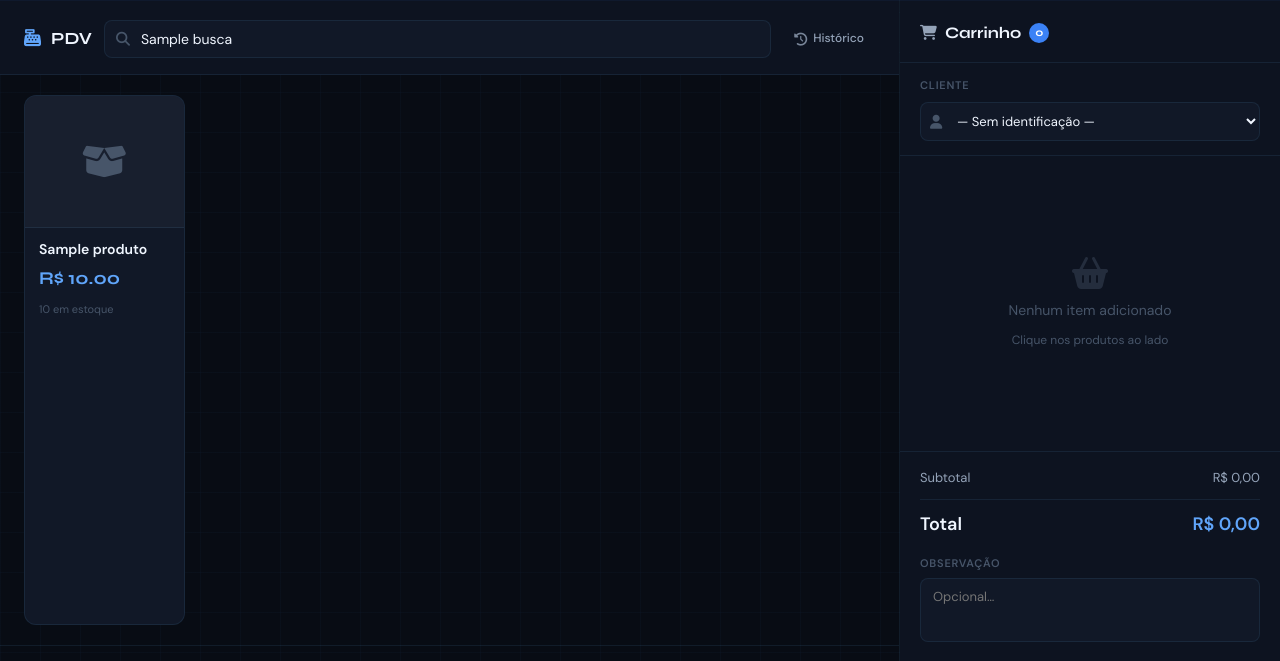
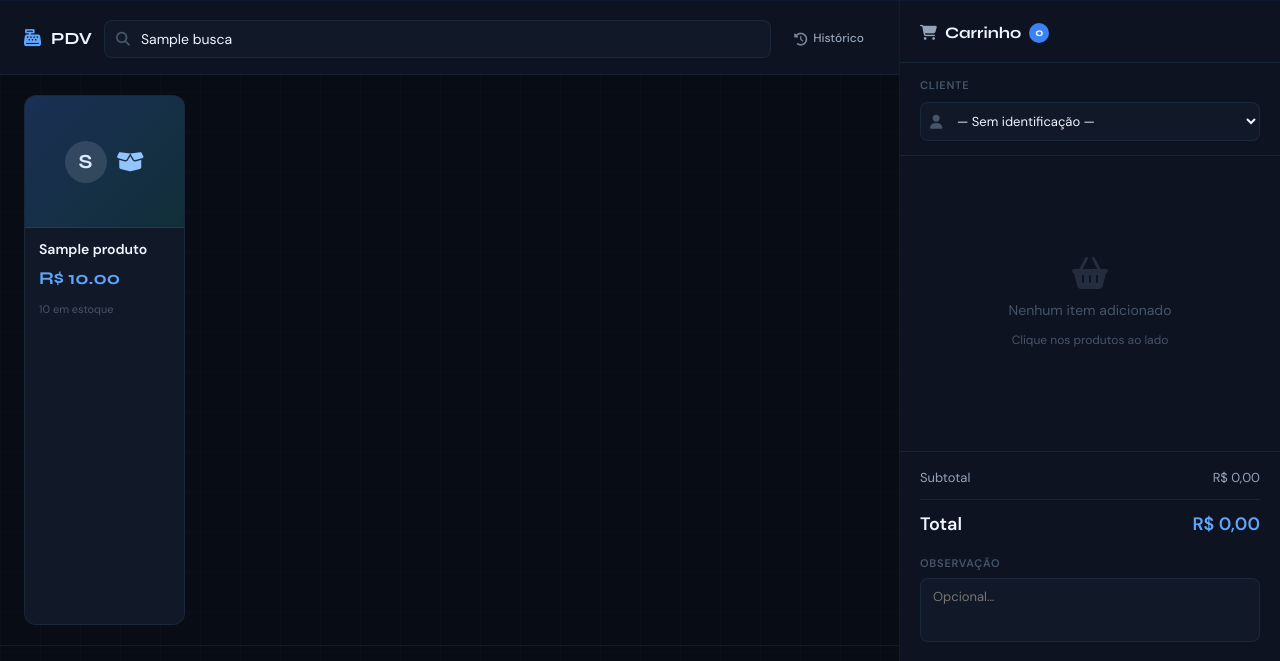
Before and after one commit to Igor0liveir4/Projeto-de-estoque-AAPM, a FastAPI app: template app/templates/pdv/index.html in a window 1280 px wide. Shown: the part 68-729 px from the top of the page. Run offline with FastAPI, Linux system fonts and the light colour scheme; the template is opened without the code that fills it: most values are stand-ins (such as "Sample title", 1, 10 or a date in 2020).

Commit message:
atualiza tamanhos de página para 16, 40 e 64 e melhora a exibição de produtos sem imagem

```diff
--- a/app/pagination.py
+++ b/app/pagination.py
@@ -2,7 +2,7 @@ from dataclasses import dataclass
 from math import ceil
 
 
-TAMANHOS_DE_PAGINA = (16, 32, 64)
+TAMANHOS_DE_PAGINA = (16, 40, 64)
 
 
 @dataclass(frozen=True)
--- a/app/templates/components/pagination.html
+++ b/app/templates/components/pagination.html
@@ -12,7 +12,7 @@
     {% endfor %}
     <label for="por-pagina">Itens por página</label>
     <select id="por-pagina" name="por_pagina" aria-label="Itens por página" onchange="this.form.submit()">
-      {% for tamanho in (16, 32, 64) %}
+      {% for tamanho in (16, 40, 64) %}
       <option value="{{ tamanho }}" {% if por_pagina == tamanho %}selected{% endif %}>{{ tamanho }}</option>
       {% endfor %}
     </select>
--- a/app/templates/pdv/index.html
+++ b/app/templates/pdv/index.html
@@ -110,12 +110,85 @@
         font-size: 36px;
     }
 
+    .produto-imagem.sem-imagem {
+        background: linear-gradient(135deg, rgba(59, 130, 246, 0.22), rgba(20, 184, 166, 0.14));
+        gap: 10px;
+    }
+
+    .produto-imagem-inicial {
+        width: 42px;
+        height: 42px;
+        display: grid;
+        place-items: center;
+        border-radius: 50%;
+        background: rgba(255, 255, 255, 0.12);
+        color: #dbeafe;
+        font-family: 'Syne', sans-serif;
+        font-size: 20px;
+        font-weight: 700;
+    }
+
+    .produto-imagem.sem-imagem i {
+        color: #93c5fd;
+        font-size: 22px;
+    }
+
     .produto-conteudo {
         padding: 12px 14px 14px;
         display: flex;
         flex: 1;
         flex-direction: column;
         gap: 6px;
+    }
+
+    .produtos-grid.compacto {
+        grid-template-columns: repeat(auto-fill, minmax(130px, 1fr));
+        grid-auto-rows: 188px;
+        align-content: start;
+        gap: 10px;
+    }
+
+    .produtos-grid.compacto .produto-imagem {
+        height: 76px;
+    }
+
+    .produtos-grid.compacto .produto-imagem img {
+        padding: 6px;
+    }
+
+    .produtos-grid.compacto .produto-imagem-inicial {
+        width: 32px;
+        height: 32px;
+        font-size: 16px;
+    }
+
+    .produtos-grid.compacto .produto-imagem.sem-imagem {
+        gap: 6px;
+    }
+
+    .produtos-grid.compacto .produto-imagem.sem-imagem i {
+        font-size: 16px;
+    }
+
+    .produtos-grid.compacto .produto-conteudo {
+        padding: 9px 10px 10px;
+        gap: 4px;
+    }
+
+    .produtos-grid.compacto .produto-nome {
+        font-size: 12px;
+        display: -webkit-box;
+        -webkit-box-orient: vertical;
+        -webkit-line-clamp: 2;
+        overflow: hidden;
+    }
+
+    .produtos-grid.compacto .produto-preco {
+        font-size: 15px;
+    }
+
+    .produtos-grid.compacto .produto-estoque {
+        font-size: 10px;
     }
 
     .produto-card::before {
@@ -569,7 +642,7 @@
             <span id="erro-msg"></span>
         </div>
 
-        <div class="produtos-grid" id="produtos-grid">
+        <div class="produtos-grid {% if por_pagina > 16 %}compacto{% endif %}" id="produtos-grid">
             {% for p in produtos %}
             <div class="produto-card {% if p.estoque_total == 0 %}sem-estoque{% endif %}" data-id="{{ p.id }}"
                 data-nome="{{ p.nome }}" data-preco="{{ p.preco }}" data-estoque="{{ p.estoque_total }}"
@@ -577,11 +650,12 @@
                 onclick="adicionarAoCarrinho(this)">
                 {% if p.estoque_total > 0 and p.estoque_total <= 5 %} <span class="badge-critico">Baixo</span>
                     {% endif %}
-                    <div class="produto-imagem">
+                    <div class="produto-imagem {% if not p.imagem_path %}sem-imagem{% endif %}">
                         {% if p.imagem_path %}
                         <img src="{{ p.imagem_url }}" alt="{{ p.nome }}" loading="lazy">
                         {% else %}
-                        <i class="fas fa-box-open" aria-hidden="true"></i>
+                        <span class="produto-imagem-inicial" aria-hidden="true">{{ p.nome[:1]|upper }}</span>
+                        <i class="fas fa-box-open" aria-label="Produto sem imagem"></i>
                         {% endif %}
                     </div>
                     <div class="produto-conteudo">
```
